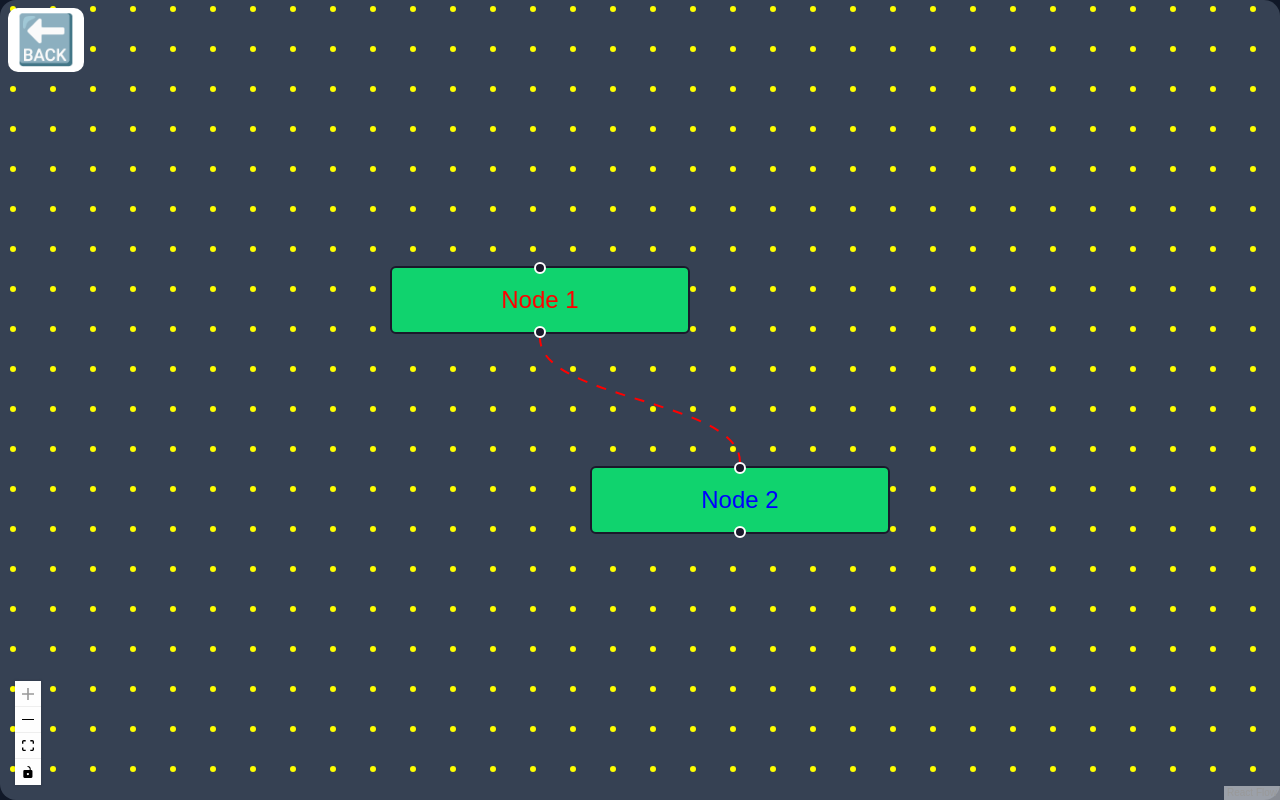
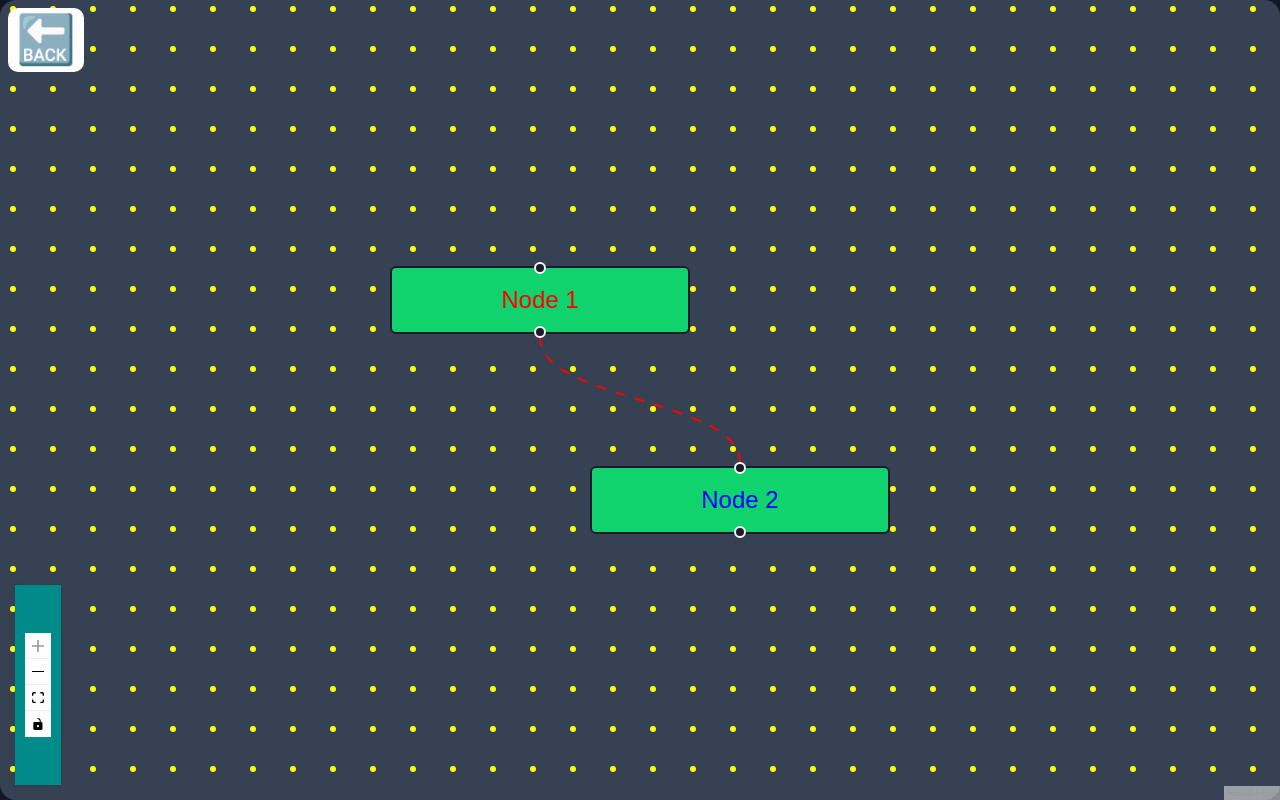
Before and after one commit to 17Swagat/Mulhite_LLM_Interface, a Next.js app: page /graph in a window 1280 px wide. Built offline with nearby package versions, Linux system fonts and the light colour scheme.

Commit message:
Reactflow: Styling Controls

```diff
--- a/src/app/(graph)/graph/page.tsx
+++ b/src/app/(graph)/graph/page.tsx
@@ -34,7 +34,7 @@ export default function Graph() {
     <div className="w-screen h-screen bg-gray-700  text-6xl rounded-2xl">
       <ReactFlow fitView nodes={nodes} edges={edges}>
         <Background color="rgba(255, 255, 0)" size={3} />
-        <Controls style={{ color: 'black' }} />
+        <Controls style={{ color: 'black', blockSize: '200px',padding: '10px', backgroundColor: 'darkcyan',  justifyContent: 'center' }} />
       </ReactFlow>
     </div>
   );
```
